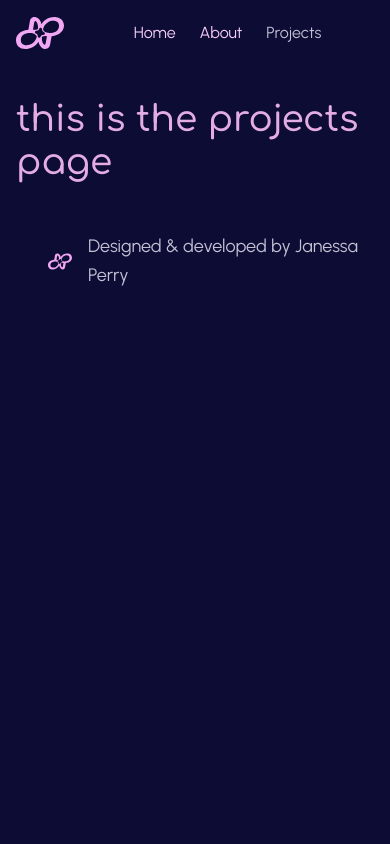
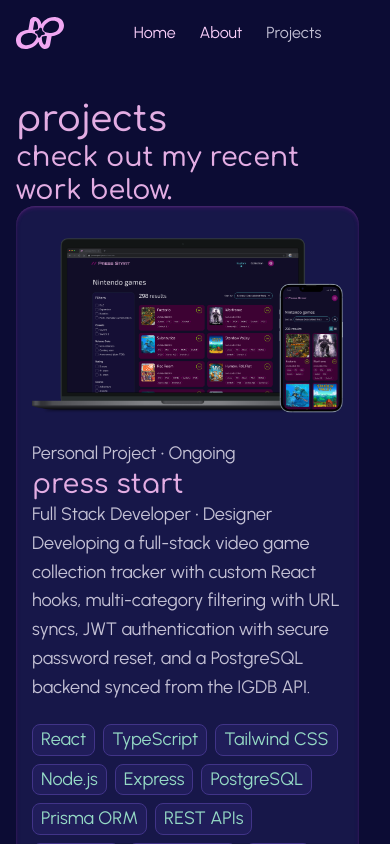
Before and after one commit to janessaperry/portfolio-vue, a Vue app: page /projects in a window 390 px wide. Shown: the top 844 px of the page. Built offline with nearby package versions, Linux system fonts and the light colour scheme; some icons are missing.

Commit message:
update ProjectsView and components: integrate dynamic project rendering, refactor project data structure, and enhance styles for responsiveness

```diff
--- a/src/assets/base.css
+++ b/src/assets/base.css
@@ -64,8 +64,12 @@
   --color-link: var(--jp-c-fuschia-50);
   --color-link-alt: var(--jp-c-seafoam-500);
 
-  --color-button: #000;
-  --color-button-hover: #000;
+  --color-button: var(--jp-c-fuschia-500);
+  --color-button-hover: var(--jp-c-fuschia-900);
+  --color-button-border: var(--jp-c-fuschia-neon);
+  --color-button-secondary: var(--jp-c-blue-300);
+  --color-button-secondary-hover: var(--jp-c-blue-700);
+  --color-button-secondary-border: var(--jp-c-seafoam-500);
 
   --color-selector-bg: color-mix(in srgb, var(--jp-c-blue-700) 40%, transparent);
   --color-selector-bg-active: color-mix(in srgb, var(--jp-c-blue-700) 100%, transparent);
--- a/src/data/allProjects.ts
+++ b/src/data/allProjects.ts
@@ -1,173 +1,184 @@
 import type { Project } from '../types'
-import pressStartThumbnail from "../assets/images/mockups/press-start--explore--device.png";
-import inStockThumbnail from "../assets/images/mockups/in-stock--device-mockups.png";
-import netolnewThumbnail from "../assets/images/mockups/netolnew--home-page--devices.webp";
-import dencitiesThumbnail from "../assets/images/mockups/dencities--map--device.png";
-import woawThumbnail from "../assets/images/mockups/woaw--home--device.png";
+import pressStartThumbnail from '../assets/images/mockups/press-start--explore--device.png'
+import inStockThumbnail from '../assets/images/mockups/in-stock--device-mockups.png'
+import netolnewThumbnail from '../assets/images/mockups/netolnew--home-page--devices.webp'
+import dencitiesThumbnail from '../assets/images/mockups/dencities--map--device.png'
+import woawThumbnail from '../assets/images/mockups/woaw--home--device.png'
 
 export const allProjects: Project[] = [
   {
-    id: "press-start--project",
+    id: 'press-start--project',
     showcase: true,
-    slug: "press-start",
+    slug: 'press-start',
     githubRepos: [
       {
-        type: "client",
-        title: "Press Start: Client",
-        url: "github.com/janessaperry/press-start-client",
+        type: 'client',
+        title: 'Press Start: Client',
+        url: 'github.com/janessaperry/press-start-client',
       },
       {
-        type: "server",
-        title: "Press Start: Server",
-        url: "github.com/janessaperry/press-start-server",
+        type: 'server',
+        title: 'Press Start: Server',
+        url: 'github.com/janessaperry/press-start-server',
       },
     ],
-    categories: [ "Design", "Development" ],
+    categories: ['Design', 'Development'],
     thumbnailInfo: {
       filePath: pressStartThumbnail,
-      altText: "Press Start laptop mockup preview",
+      altText: 'Press Start laptop mockup preview',
     },
-    title: "Press Start",
-    role: "Full Stack Developer • Designer",
-    type: "Personal Project",
-    yearCompleted: "Ongoing",
+    title: 'Press Start',
+    role: 'Full Stack Developer • Designer',
+    type: 'Personal Project',
+    yearCompleted: 'Ongoing',
     teaser: `Developing a full-stack video game collection tracker with custom React hooks, multi-category filtering with URL syncs, JWT authentication with secure password reset, and a PostgreSQL backend synced from the IGDB API.`,
-    experiencePoints: [
-      `Developing a full-stack web app to help gamers keep track of their video game collections featuring a component-based React and TypeScript frontend and a layered MVC backend with Node.js, Express, and a PostgreSQL database managed with Prisma ORM.`,
+    highlights: [
       `Implemented JWT authentication with a secure password reset flow, including rate-limited reset requests and bcrypt hashed tokens.`,
       `Built a multi-category filter system with URL param sync featuring different behaviours on desktop (sidebar filters applied on change) versus mobile (modal filters applied on submit).`,
-      `Integrated custom React hooks to manage authentication, filtering, pagination, and mobile versus desktop behaviour, keeping page components clean and focused.`,
+      `Integrated custom React hooks to manage authentication, filtering, pagination, and mobile versus desktop behaviour.`,
       `Integrated IGDB API with custom sync logic to keep local database data up to date with IGDB; use IGDB checksum to detect changes during sync to avoid unnecessary writes.`,
     ],
     skillsAndTools: [
-      "React",
-      "TypeScript",
-      "Tailwind CSS",
-      "Node.js",
-      "Express",
-      "PostgreSQL",
-      "Prisma ORM",
-      "REST APIs",
-      "IGDB API",
-      "Headless UI",
-      "Figma",
-      "Responsive Design",
+      'React',
+      'TypeScript',
+      'Tailwind CSS',
+      'Node.js',
+      'Express',
+      'PostgreSQL',
+      'Prisma ORM',
+      'REST APIs',
+      'IGDB API',
+      'Headless UI',
+      'Figma',
+      'Responsive Design',
     ],
   },
   {
-    id: "gemeindemap--dencities",
+    id: 'gemeindemap--dencities',
     showcase: true,
-    liveUrl: "https://st-stefan-afiesl.gemeindemap.at/?year=2026",
-    categories: [ "Development" ],
+    liveUrl: 'https://st-stefan-afiesl.gemeindemap.at/?year=2026',
+    categories: ['Development'],
     thumbnailInfo: {
       filePath: dencitiesThumbnail,
-      altText: "Gemeindemap - community participation platform preview",
+      altText: 'Gemeindemap - community participation platform preview',
     },
-    title: "Gemeindemap",
-    role: "Frontend Developer",
-    type: "Independent Contractor",
-    yearCompleted: "2025",
+    title: 'Gemeindemap',
+    role: 'Frontend Developer',
+    type: 'Independent Contractor',
+    yearCompleted: '2025',
     teaser: `Contributed to a production civic engagement platform, building modal authentication and participation flows, improving mobile responsiveness, and implemented i18n translations for multi language support.`,
+    highlights: [
+      `Implemented logic for overlapping UI elements - opening a dropdown or side menu closes any other open panel.`,
+      `Converted table-based layouts to div-based structures to support a design that didn't map to native table styling.`,
+      `Implemented mobile responsiveness across the app, adapting desktop-first layouts for smaller screens.`,
+      `Contributed styling fixes and UI debugging across a live production codebase.`,
+    ],
+    skillsAndTools: ['React', 'JavaScript', 'Tailwind CSS', 'i18n', 'Figma'],
+  },
+  {
+    id: 'website--woaw',
+    showcase: false,
+    categories: ['Design', 'Development'],
+    thumbnailInfo: {
+      filePath: woawThumbnail,
+      altText: 'Women of the Ancient World website preview',
+    },
+    title: 'Women of the Ancient World',
+    role: 'Full Stack Developer • Designer',
+    type: 'Independent Contractor',
+    yearCompleted: '2025',
+    teaser: `Designed and contributed to the development of a custom WordPress theme using Blade templating and ACF with React injected to handle dynamic search and filtering without page reloads.`,
+    highlights: [
+      `Built page templates in Blade pulling in ACF fields, with custom post type queries.`,
+      `Injected React into WordPress to handle filtering, sorting, and pagination without full page reloads.`,
+      `Built the Tailwind design system and reusable React components including cards and filter chips.`,
+      `Implemented responsive styles, translating desktop-first layouts across the site to look good at different breakpoints.`,
+    ],
     skillsAndTools: [
-      "React",
-      "JavaScript",
-      "Tailwind CSS",
-      "i18n",
+      'React',
+      'JavaScript',
+      'PHP',
+      'Laravel',
+      'WordPress',
+      'UI Design',
+      'Figma',
+      'Responsive Design',
     ],
   },
   {
-    id: "website--woaw",
+    id: 'in-stock--brainstation',
     showcase: false,
-    categories: [ "Design", "Development" ],
-    thumbnailInfo: {
-      filePath: woawThumbnail,
-      altText: "Women of the Ancient World website preview",
-    },
-    title: "Women of the Ancient World",
-    role: "Full Stack Developer • Designer",
-    type: "Independent Contractor",
-    yearCompleted: "2025",
-    teaser: `Designed and contributed to the development of a custom WordPress theme using Blade templating and ACF with React injected to handle dynamic search and filtering without page reloads.`,
-    skillsAndTools: [
-      "React",
-      "JavaScript",
-      "PHP",
-      "Laravel",
-      "WordPress",
-      "UI Design",
-      "Figma",
-      "Responsive Design",
-    ],
-  },
-  {
-    id: "in-stock--brainstation",
-    showcase: false,
-    slug: "in-stock",
+    slug: 'in-stock',
     githubRepos: [
       {
-        type: "client",
-        title: "InStock: Client",
-        url: "github.com/janessaperry/instock-client",
+        type: 'client',
+        title: 'InStock: Client',
+        url: 'github.com/janessaperry/instock-client',
       },
       {
-        type: "server",
-        title: "InStock: Server",
-        url: "github.com/janessaperry/instock-server",
+        type: 'server',
+        title: 'InStock: Server',
+        url: 'github.com/janessaperry/instock-server',
       },
     ],
-    liveUrl: "https://instock-jp.netlify.app",
-    categories: [ "Development" ],
+    liveUrl: 'https://instock-jp.netlify.app',
+    categories: ['Development'],
     thumbnailInfo: {
       filePath: inStockThumbnail,
-      altText: "InStock - Warehouse and Inventory management web app preview.",
+      altText: 'InStock - Warehouse and Inventory management web app preview.',
     },
-    title: "InStock",
-    role: "Full Stack Developer",
-    type: "BrainStation",
-    yearCompleted: "2025",
+    title: 'InStock',
+    role: 'Full Stack Developer',
+    type: 'BrainStation',
+    yearCompleted: '2025',
     teaser: `Rebuilt a bootcamp group project solo with an upgraded tech stack, implementing centralized error handling, request logging, API rate limiting, automated database reseeding, and accessible custom form components.`,
-    experiencePoints: [
-      `Built a full-stack inventory management app using React, TypeScript, Node.js, Express, and PostgreSQL.`,
+    highlights: [
       `Developed a responsive, accessible frontend in React with reusable components, form validation, and TypeScript.`,
       `Set up a modular Express server with centralized error handling, request logging (Winston), and API rate limiting.`,
       `Managed raw SQL migrations and data seeding through custom scripts and a cron job, using Supabase for PostgreSQL hosting.`,
       `Deployed frontend on Netlify and backend on Render, with secure CORS handling and environmental config.`,
     ],
     skillsAndTools: [
-      "React",
-      "TypeScript",
-      "SCSS",
-      "Node.js",
-      "Express",
-      "PostgreSQL",
-      "Supabase",
-      "Node-Cron",
-      "Winston",
-      "Figma",
+      'React',
+      'TypeScript',
+      'SCSS',
+      'Node.js',
+      'Express',
+      'PostgreSQL',
+      'Supabase',
+      'Node-Cron',
+      'Winston',
+      'Figma',
     ],
   },
   {
-    id: "website-redesign--netolnew",
+    id: 'website-redesign--netolnew',
     showcase: false,
-    slug: "netolnew",
-    liveUrl: "https://netolnew.ca",
-    categories: [ "Design" ],
+    slug: 'netolnew',
+    liveUrl: 'https://netolnew.ca',
+    categories: ['Design'],
     thumbnailInfo: {
       filePath: netolnewThumbnail,
-      altText: "NETOLNEW - website redesign mockup preview",
+      altText: 'NETOLNEW - website redesign mockup preview',
     },
-    title: "NETOLNEW",
-    role: "UI Designer",
-    type: "Independent Contractor",
-    yearCompleted: "2023",
+    title: 'NETOLNEW',
+    role: 'UI Designer',
+    type: 'Independent Contractor',
+    yearCompleted: '2023',
     teaser: `Redesigned the NETOLNEW website in Figma and refined the visual design and layout using a pre-built WordPress theme and custom CSS.`,
+    highlights: [
+      `Redesigned site architecture and navigation for faster, more intuitive wayfinding.`,
+      `Replaced nested tabs and cluttered layouts with accordions, modals, and scannable content structures.`,
+      `Standardized spacing, colour, and typography for a more consistent and accessible experience.`,
+      `Implemented the design using a WordPress theme with custom CSS throughout.`,
+    ],
     skillsAndTools: [
-      "UI Design",
-      "Responsive Design",
-      "Figma",
-      "Affinity Designer",
-      "Affinity Photo",
-      "WordPress",
+      'UI Design',
+      'Responsive Design',
+      'Figma',
+      'Affinity Designer',
+      'Affinity Photo',
+      'WordPress',
     ],
   },
-];
+]
--- a/src/types/index.ts
+++ b/src/types/index.ts
@@ -27,6 +27,6 @@ export type Project = {
   type: string;
   yearCompleted: string;
   teaser: string;
-  experiencePoints?: string[];
+  highlights: string[];
   skillsAndTools: string[];
 }
--- a/src/views/ProjectsView.vue
+++ b/src/views/ProjectsView.vue
@@ -1,14 +1,33 @@
+<script setup lang="ts">
+import ProjectCard from '../components/ProjectCard.vue'
+import { allProjects } from '../data/allProjects.ts'
+</script>
+
 <template>
   <div class="projects">
-    <h1>This is the projects page</h1>
+    <h1>Projects</h1>
+
+    <section>
+      <h2>Check out my recent work below.</h2>
+
+      <div class="project-cards">
+        <ProjectCard v-for="project in allProjects" :key="project.id" :project="project" :show-highlights="true" />
+      </div>
+    </section>
   </div>
 </template>
 
-<style>
-@media (min-width: 1024px) {
-  .projects {
-    display: flex;
-    align-items: center;
+<style scoped>
+.project-cards {
+  display: grid;
+  gap: 1rem;
+
+  @media screen and (min-width: 768px) {
+    grid-template-columns: repeat(2, 1fr);
+  }
+
+  @media screen and (min-width: 1024px) {
+    gap: 2rem;
   }
 }
 </style>
```
Also changed, not shown: src/components/ProjectCard.vue (+50 -5 lines).
